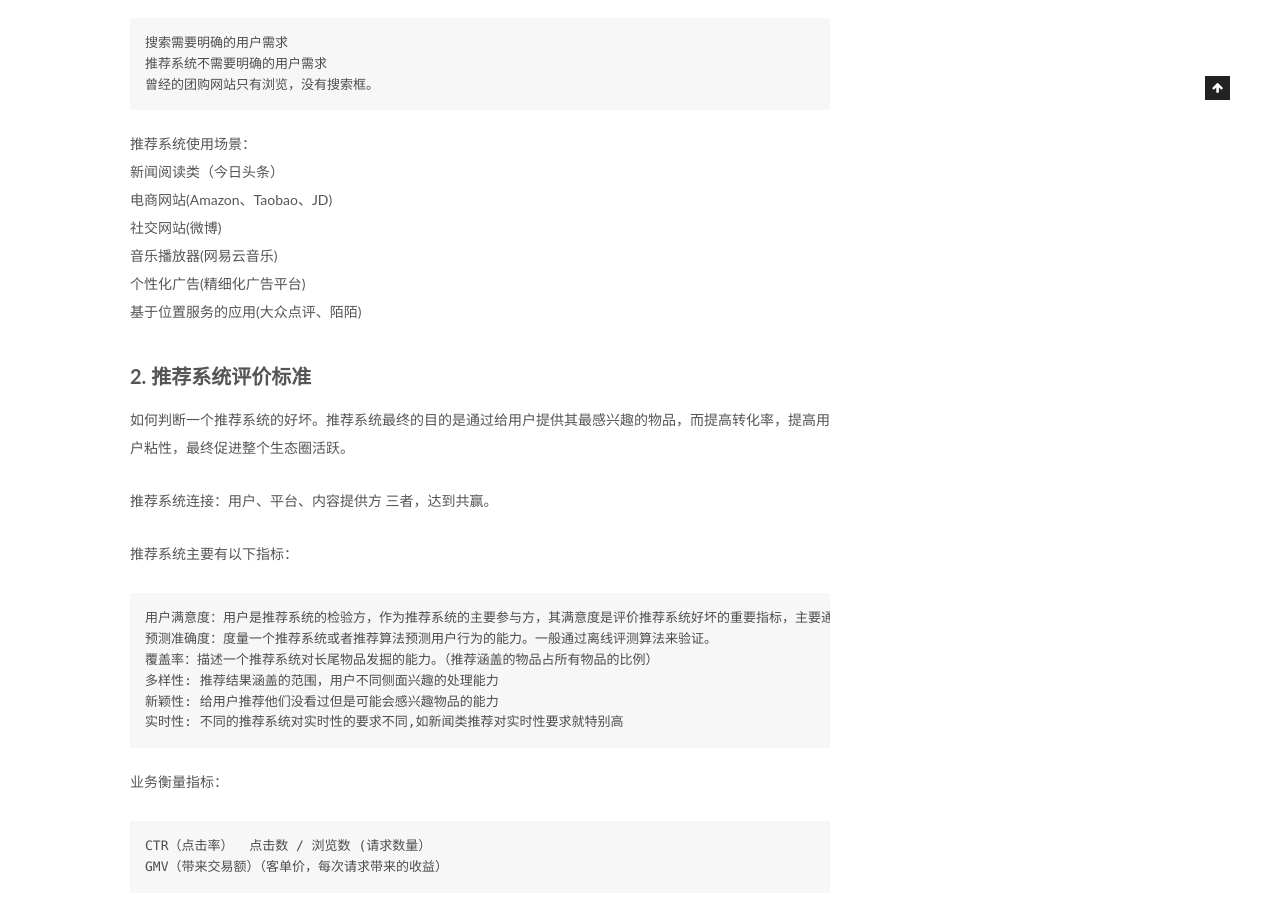
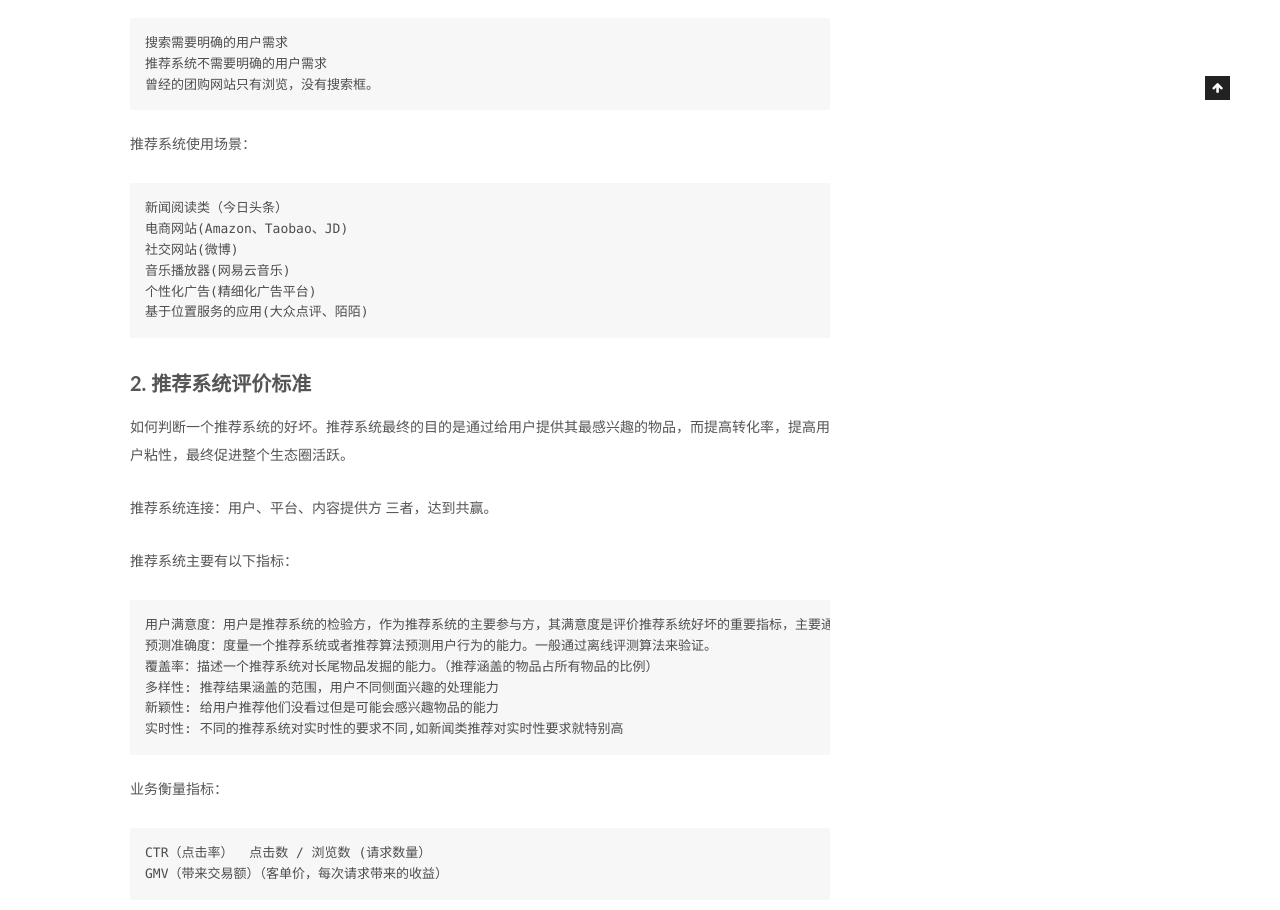
Before and after one commit to smallnemo/smallnemo, a plain HTML site: page 2016/08/15/personalized-rec-system/index.html in a window 1280 px wide. Shown: the part 800-1710 px from the top of the page. Drawn offline with Linux system fonts and the light colour scheme; a web font is replaced by a local one.

Commit message:
Site updated: 2016-08-17 10:04:15

```diff
--- a/2016/08/15/personalized-rec-system/index.html
+++ b/2016/08/15/personalized-rec-system/index.html
@@ -97,7 +97,7 @@
 <meta property="og:image" content="http://www.ibm.com/developerworks/cn/web/1103_zhaoct_recommstudy1/image011.jpg">
 <meta property="og:image" content="http://www.ibm.com/developerworks/cn/web/1103_zhaoct_recommstudy1/image009.jpg">
 <meta property="og:image" content="http://images.cnitblog.com/blog/554053/201309/24100430-0fdd4a3fb87e4ceda74d549fd97e1c51.png">
-<meta property="og:updated_time" content="2016-08-17T01:53:58.000Z">
+<meta property="og:updated_time" content="2016-08-17T02:03:52.000Z">
 <meta name="twitter:card" content="summary">
 <meta name="twitter:title" content="个性化推荐系统简介">
 <meta name="twitter:description" content="1. 推荐系统背景随着信息技术和互联网的发展，互联网的高速变化，人们逐渐从信息匮乏时代发展到信息过载的时代。 在信息海洋中，无论是信息的生产者还是信息的消费者，都遇到很大的挑战。一方是消费者要从海量信息中获取感兴趣的东西；另一方面信息生产者要从海量用户中找到潜在关注用户。
@@ -292,8 +292,14 @@
 <pre><code>搜索需要明确的用户需求
 推荐系统不需要明确的用户需求
 曾经的团购网站只有浏览，没有搜索框。
-</code></pre><p>推荐系统使用场景：<br>    新闻阅读类（今日头条）<br>    电商网站(Amazon、Taobao、JD)<br>    社交网站(微博)<br>    音乐播放器(网易云音乐)<br>    个性化广告(精细化广告平台)<br>    基于位置服务的应用(大众点评、陌陌)</p>
-<a id="more"></a>
+</code></pre><p>推荐系统使用场景：</p>
+<pre><code>新闻阅读类（今日头条）
+电商网站(Amazon、Taobao、JD)
+社交网站(微博)
+音乐播放器(网易云音乐)
+个性化广告(精细化广告平台)
+基于位置服务的应用(大众点评、陌陌)
+</code></pre><a id="more"></a>
 <h2 id="2-推荐系统评价标准"><a href="#2-推荐系统评价标准" class="headerlink" title="2. 推荐系统评价标准"></a>2. 推荐系统评价标准</h2><p>如何判断一个推荐系统的好坏。推荐系统最终的目的是通过给用户提供其最感兴趣的物品，而提高转化率，提高用户粘性，最终促进整个生态圈活跃。</p>
 <p>推荐系统连接：用户、平台、内容提供方 三者，达到共赢。</p>
 <p>推荐系统主要有以下指标：</p>
--- a/css/main.css
+++ b/css/main.css
@@ -1663,7 +1663,7 @@ pre .javascript .function {
   width: 4px;
   height: 4px;
   border-radius: 50%;
-  background: #ff2906;
+  background: #96ff16;
 }
 .links-of-blogroll {
   font-size: 13px;
```
Also changed, not shown: index.html (+8 -1 lines).
